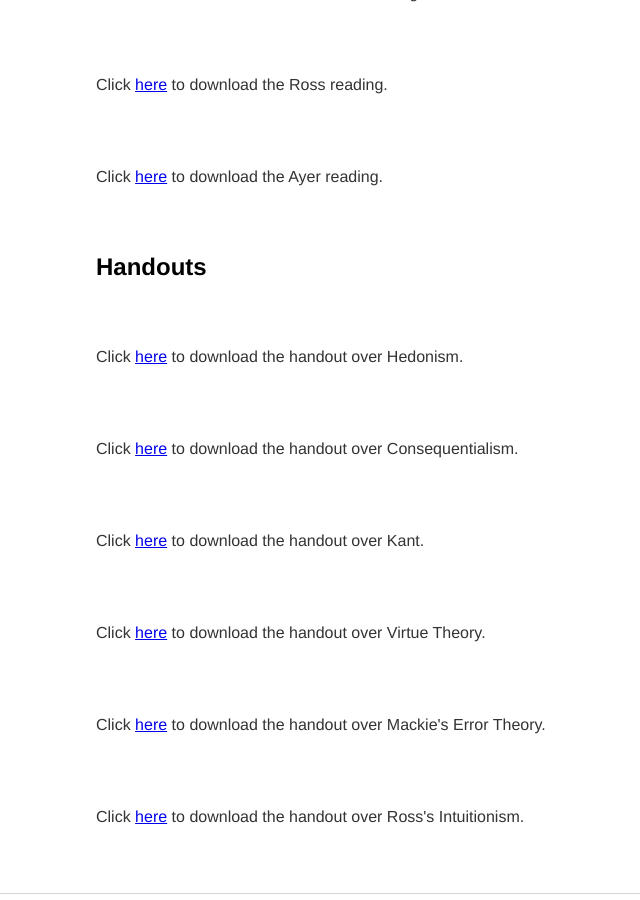
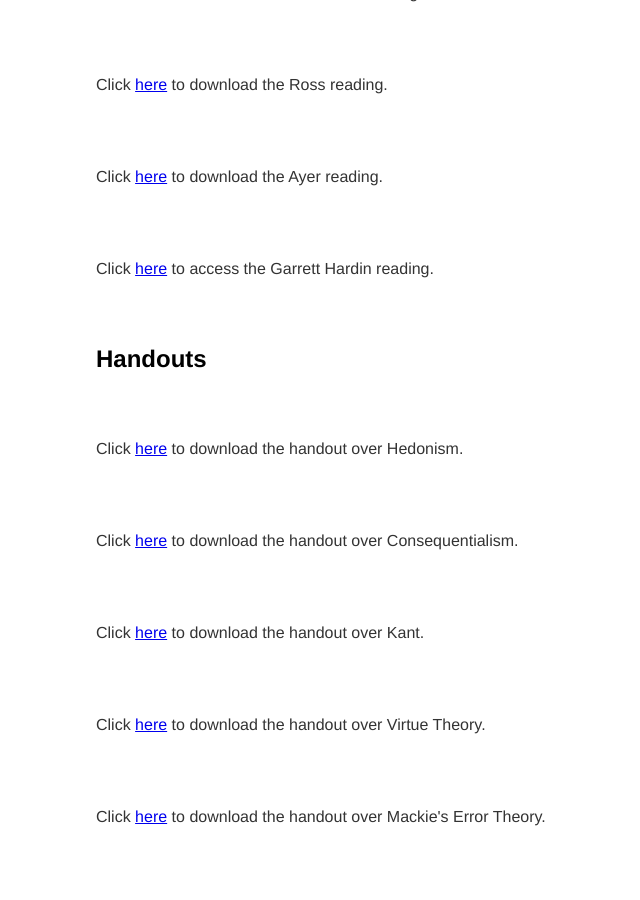
Before and after one commit to kevinjpatton/kevinjpatton.github.io, a Jekyll site: the page built from teaching/phil_2030/index.html, in a window 1280 px wide and 900 px high, scrolled down 598 px. Shown: the whole window, without its empty margins (96-736 px from the left). Built offline with Jekyll 4.4.1, drawn with Linux system fonts in a browser that asks for light colours; Markdown is read by kramdown in place of the engine named in the settings.

Commit message:
Update index.html

```diff
--- a/teaching/phil_2030/index.html
+++ b/teaching/phil_2030/index.html
@@ -10,6 +10,7 @@ title: Teaching - Phil 2030
 <p>Click <a href="/banda/JL Mackie - The Subjectivity of Values.pdf" target="_blank">here</a> to download the JL Mackie reading.</p>
 <p>Click <a href="/teaching/phil_2030/W.D. Ross - What Makes Right Actions Right.pdf" target="_blank">here</a> to download the Ross reading.</p>
 <p>Click <a href="/teaching/phil_3050/AJ Ayer - Language Truth and Logic.pdf" target="_blank">here</a> to download the Ayer reading.</p>
+<p>Click <a href="https://www.garretthardinsociety.org/articles/art_lifeboat_ethics_case_against_helping_poor.html" target="_blank">here</a> to access the Garrett Hardin reading.</p>
 <h2>Handouts</h2>
 <p>Click <a href="/teaching/phil_2030/Handout - Hedonism.pdf" target="_blank">here</a> to download the handout over Hedonism.</p>
 <p>Click <a href="/teaching/phil_2030/Handout - Consequentialism.pdf" target="_blank">here</a> to download the handout over Consequentialism.</p>
```
